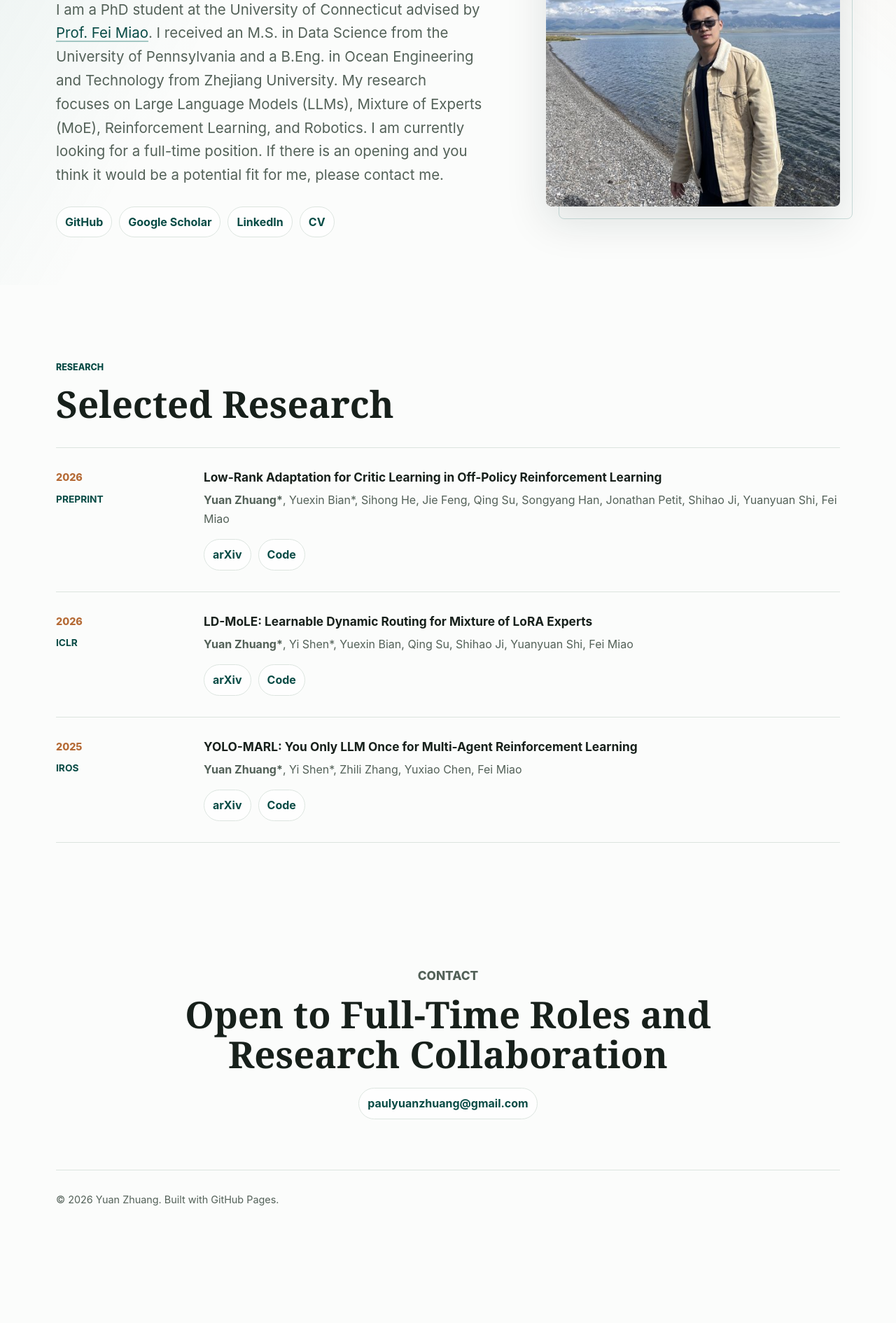
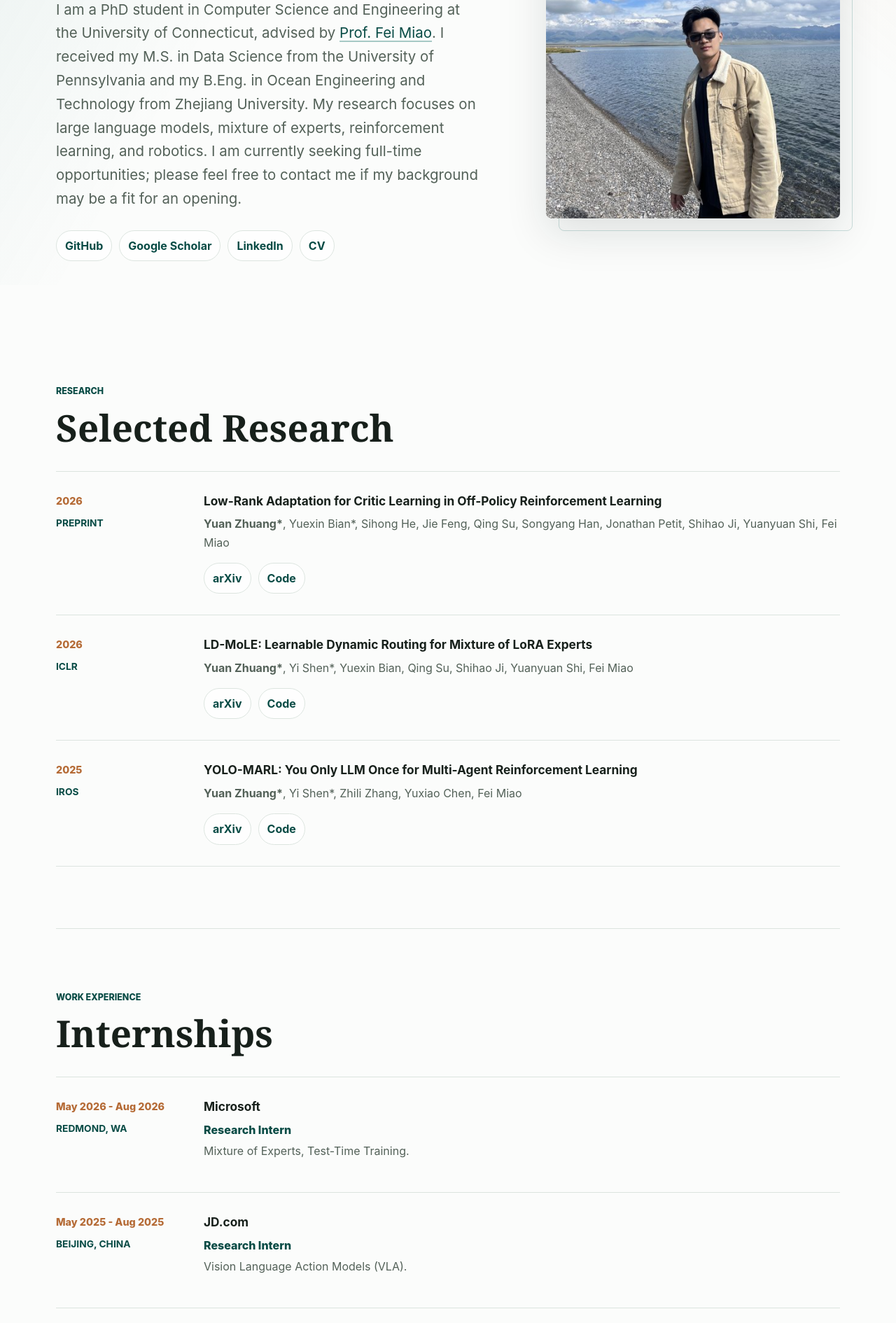
Before and after one commit to paulzyzy/paulzyzy.github.io, a plain HTML site: page index.html in a window 1280 px wide. Shown: the part 393-2283 px from the top of the page at 70% size. Before the commit the page ends 2162 px from the top, so only its background shows below. Drawn offline with Linux system fonts and the light colour scheme.

Commit message:
Add internship experience

```diff
--- a/index.html
+++ b/index.html
@@ -26,6 +26,7 @@
       <nav class="site-nav" aria-label="Primary navigation">
         <a href="#about">About</a>
         <a href="#research">Research</a>
+        <a href="#experience">Experience</a>
         <a href="#contact">Contact</a>
       </nav>
     </header>
@@ -36,13 +37,13 @@
           <h1 id="intro-title">Yuan Zhuang <span>庄元</span></h1>
           <div class="lead hero-about">
             <p>
-              I am a PhD student at the University of Connecticut advised by
-              <a href="https://feimiao.org/">Prof. Fei Miao</a>. I received an M.S. in Data
-              Science from the University of Pennsylvania and a B.Eng. in Ocean Engineering and
-              Technology from Zhejiang University. My research focuses on Large Language Models
-              (LLMs), Mixture of Experts (MoE), Reinforcement Learning, and Robotics. I am
-              currently looking for a full-time position. If there is an opening and you think it
-              would be a potential fit for me, please contact me.
+              I am a PhD student in Computer Science and Engineering at the University of
+              Connecticut, advised by <a href="https://feimiao.org/">Prof. Fei Miao</a>. I
+              received my M.S. in Data Science from the University of Pennsylvania and my B.Eng. in
+              Ocean Engineering and Technology from Zhejiang University. My research focuses on
+              large language models, mixture of experts, reinforcement learning, and robotics. I am
+              currently seeking full-time opportunities; please feel free to contact me if my
+              background may be a fit for an opening.
             </p>
           </div>
           <div class="link-row" aria-label="Profile links">
@@ -123,6 +124,38 @@
         </div>
       </section>
 
+      <section id="experience" class="section-shell split-section" aria-labelledby="experience-title">
+        <div class="section-heading">
+          <p class="section-kicker">Work Experience</p>
+          <h2 id="experience-title">Internships</h2>
+        </div>
+        <div class="publication-list experience-list">
+          <article class="publication-item">
+            <div class="pub-meta">
+              <span>May 2026 - Aug 2026</span>
+              <strong>Redmond, WA</strong>
+            </div>
+            <div>
+              <h3>Microsoft</h3>
+              <p class="role-line">Research Intern</p>
+              <p>Mixture of Experts, Test-Time Training.</p>
+            </div>
+          </article>
+
+          <article class="publication-item">
+            <div class="pub-meta">
+              <span>May 2025 - Aug 2025</span>
+              <strong>Beijing, China</strong>
+            </div>
+            <div>
+              <h3>JD.com</h3>
+              <p class="role-line">Research Intern</p>
+              <p>Vision Language Action Models (VLA).</p>
+            </div>
+          </article>
+        </div>
+      </section>
+
       <section id="contact" class="section-shell contact-section" aria-labelledby="contact-title">
         <p class="section-kicker">Contact</p>
         <h2 id="contact-title">Open to Full-Time Roles and Research Collaboration</h2>
--- a/styles.css
+++ b/styles.css
@@ -333,6 +333,12 @@ h3 {
   margin-bottom: 16px;
 }
 
+.publication-item .role-line {
+  margin-bottom: 4px;
+  color: var(--accent-dark);
+  font-weight: 800;
+}
+
 .split-grid,
 .project-grid,
 .award-list {
@@ -440,7 +446,7 @@ h3 {
 
   .site-nav {
     display: grid;
-    grid-template-columns: repeat(3, minmax(0, 1fr));
+    grid-template-columns: repeat(2, minmax(0, 1fr));
     gap: 8px 12px;
     font-size: 0.9rem;
   }
```
